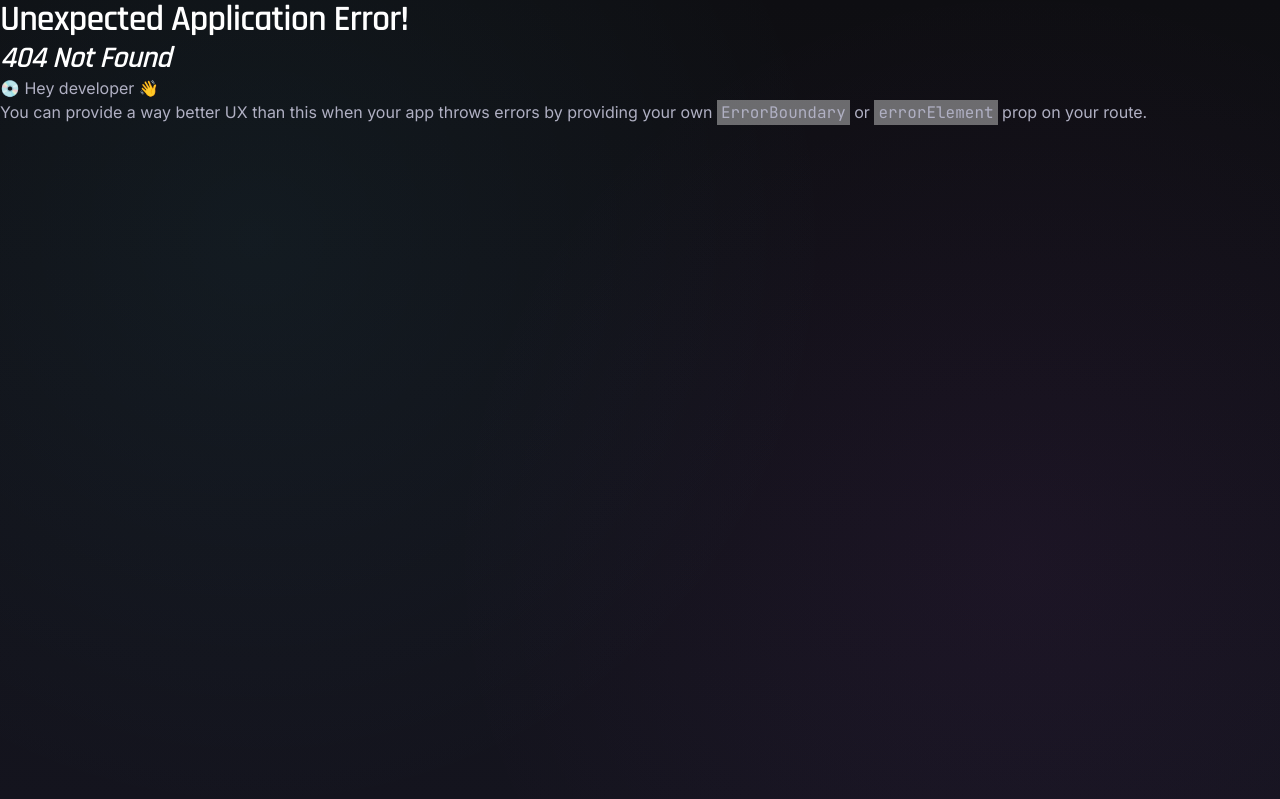
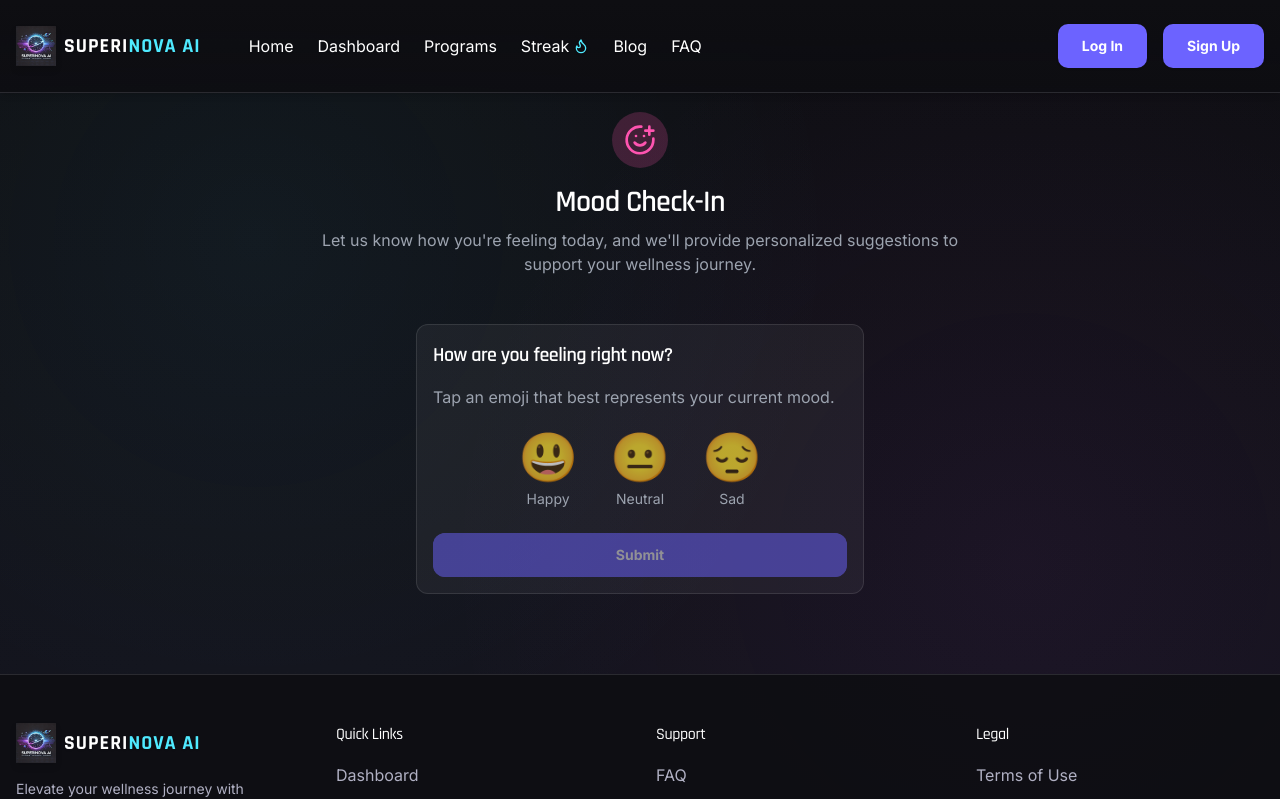
Before and after one commit to suryagm2025/supernova-wellness-journey, a React (Vite) app: page /emotion-check in a window 1280 px wide. Before the commit this address had no page. Shown: the top 799 px of the page. Built offline with nearby package versions, Linux system fonts and the light colour scheme.

Commit message:
Add emotion-based personalization
Implement emoji-based input for personalized suggestions.

```diff
--- a/src/App.tsx
+++ b/src/App.tsx
@@ -21,6 +21,7 @@ import WaterIntake from '@/pages/WaterIntake';
 import Suggestions from '@/pages/Suggestions';
 import ResetPassword from '@/pages/ResetPassword';
 import Streak from '@/pages/Streak';
+import EmotionCheck from '@/pages/EmotionCheck';
 
 // Separate AuthCheck component that uses the useAuth hook
 const AuthCheck = ({ children }: { children: React.ReactNode }) => {
@@ -51,6 +52,7 @@ const router = createBrowserRouter(
       <Route path="/signup" element={<SignUp />} />
       <Route path="/reset-password" element={<ResetPassword />} />
       <Route path="/streak" element={<Streak />} />
+      <Route path="/emotion-check" element={<EmotionCheck />} />
 
       {/* Protected routes */}
       <Route path="/dashboard" element={<AuthCheck><Dashboard /></AuthCheck>} />
--- /dev/null
+++ b/src/components/emotion/EmotionBasedPersonalization.tsx
@@ -0,0 +1,28 @@
+
+import React, { useState } from 'react';
+import EmotionPicker, { EmotionType } from './EmotionPicker';
+import EmotionSuggestion from './EmotionSuggestion';
+
+const EmotionBasedPersonalization: React.FC = () => {
+  const [selectedEmotion, setSelectedEmotion] = useState<EmotionType>(null);
+
+  const handleEmotionSelected = (emotion: EmotionType) => {
+    setSelectedEmotion(emotion);
+  };
+
+  const handleReset = () => {
+    setSelectedEmotion(null);
+  };
+
+  return (
+    <div className="max-w-md mx-auto">
+      {!selectedEmotion ? (
+        <EmotionPicker onEmotionSelected={handleEmotionSelected} />
+      ) : (
+        <EmotionSuggestion emotion={selectedEmotion} onReset={handleReset} />
+      )}
+    </div>
+  );
+};
+
+export default EmotionBasedPersonalization;
--- /dev/null
+++ b/src/components/emotion/EmotionPicker.tsx
@@ -0,0 +1,85 @@
+
+import React, { useState } from 'react';
+import { RadioGroup, RadioGroupItem } from '@/components/ui/radio-group';
+import { Label } from '@/components/ui/label';
+import { Button } from '@/components/ui/button';
+import { toast } from 'sonner';
+
+export type EmotionType = 'happy' | 'neutral' | 'sad' | null;
+
+interface EmotionPickerProps {
+  onEmotionSelected: (emotion: EmotionType) => void;
+}
+
+const EmotionPicker: React.FC<EmotionPickerProps> = ({ onEmotionSelected }) => {
+  const [selectedEmotion, setSelectedEmotion] = useState<EmotionType>(null);
+
+  const handleSubmit = (e: React.FormEvent) => {
+    e.preventDefault();
+
+    if (!selectedEmotion) {
+      toast.error("Hmm... your emotion didn't come through. Mind tapping it again? Or you can type how you feel if you prefer.");
+      return;
+    }
+
+    onEmotionSelected(selectedEmotion);
+  };
+
+  return (
+    <div className="p-4 rounded-lg bg-white/5 border border-white/10">
+      <h3 className="text-xl font-display mb-4">How are you feeling right now?</h3>
+      <p className="text-gray-400 mb-6">Tap an emoji that best represents your current mood.</p>
+
+      <form onSubmit={handleSubmit}>
+        <RadioGroup
+          value={selectedEmotion || ''}
+          onValueChange={(value) => setSelectedEmotion(value as EmotionType)}
+          className="flex justify-center gap-8 mb-6"
+        >
+          <div className="flex flex-col items-center">
+            <RadioGroupItem value="happy" id="happy" className="sr-only" />
+            <Label
+              htmlFor="happy"
+              className={`text-5xl cursor-pointer transition-transform ${selectedEmotion === 'happy' ? 'scale-125' : 'opacity-70 hover:opacity-100'}`}
+            >
+              😃
+            </Label>
+            <span className="mt-2 text-sm text-gray-400">Happy</span>
+          </div>
+
+          <div className="flex flex-col items-center">
+            <RadioGroupItem value="neutral" id="neutral" className="sr-only" />
+            <Label
+              htmlFor="neutral"
+              className={`text-5xl cursor-pointer transition-transform ${selectedEmotion === 'neutral' ? 'scale-125' : 'opacity-70 hover:opacity-100'}`}
+            >
+              😐
+            </Label>
+            <span className="mt-2 text-sm text-gray-400">Neutral</span>
+          </div>
+
+          <div className="flex flex-col items-center">
+            <RadioGroupItem value="sad" id="sad" className="sr-only" />
+            <Label
+              htmlFor="sad"
+              className={`text-5xl cursor-pointer transition-transform ${selectedEmotion === 'sad' ? 'scale-125' : 'opacity-70 hover:opacity-100'}`}
+            >
+              😔
+            </Label>
+            <span className="mt-2 text-sm text-gray-400">Sad</span>
+          </div>
+        </RadioGroup>
+
+        <Button
+          type="submit"
+          className="w-full button-glow"
+          disabled={!selectedEmotion}
+        >
+          Submit
+        </Button>
+      </form>
+    </div>
+  );
+};
+
+export default EmotionPicker;
--- /dev/null
+++ b/src/components/emotion/EmotionSuggestion.tsx
@@ -0,0 +1,99 @@
+
+import React from 'react';
+import { EmotionType } from './EmotionPicker';
+import GlassMorphicCard from '../ui/GlassMorphicCard';
+import { Button } from '../ui/button';
+import { Sparkles, ArrowLeft } from 'lucide-react';
+
+interface EmotionSuggestionProps {
+  emotion: EmotionType;
+  onReset: () => void;
+}
+
+const getSuggestionForEmotion = (emotion: EmotionType): string => {
+  switch (emotion) {
+    case 'happy':
+      const happySuggestions = [
+        "Channel that positive energy into a 10-minute dance session to your favorite upbeat song!",
+        "Share your good mood by reaching out to someone who might need a lift today.",
+        "Use this positive momentum to tackle that one thing you've been putting off.",
+        "Try a new walking route today and notice three beautiful things along the way.",
+        "Write down three things you're grateful for right now to amplify your good feelings."
+      ];
+      return happySuggestions[Math.floor(Math.random() * happySuggestions.length)];
+
+    case 'neutral':
+      const neutralSuggestions = [
+        "Take a mindful minute: Close your eyes and just notice three full breaths.",
+        "Step outside for a quick 5-minute nature break, no phone needed.",
+        "Drink a glass of water slowly and mindfully, feeling the sensation of hydration.",
+        "Stretch your body gently for 2 minutes, focusing on where you feel tension.",
+        "Tidy one small space in your environment - even just a desk corner can feel refreshing."
+      ];
+      return neutralSuggestions[Math.floor(Math.random() * neutralSuggestions.length)];
+
+    case 'sad':
+      const sadSuggestions = [
+        "Place one hand on your heart, take three deep breaths, and say 'This feeling will pass'.",
+        "Try this 4-7-8 breathing exercise: Inhale for 4 seconds, hold for 7, exhale for 8. Repeat 3 times.",
+        "Write down what you're feeling without judgment, then close the notebook. It's okay to feel this way.",
+        "Give yourself permission to do something gentle today - a warm shower, a quiet walk, or just rest.",
+        "Listen to a song that matches your mood, then gradually transition to something a bit more uplifting."
+      ];
+      return sadSuggestions[Math.floor(Math.random() * sadSuggestions.length)];
+
+    default:
+      return "I'm here to support your wellness journey, whatever you're feeling today.";
+  }
+};
+
+const getEmotionMessage = (emotion: EmotionType): string => {
+  switch (emotion) {
+    case 'happy':
+      return "You're feeling bright today! Let's channel that energy into something uplifting.";
+    case 'neutral':
+      return "Feeling neutral is okay. Sometimes it's a space of calm. Let's keep it light today.";
+    case 'sad':
+      return "Not your best day? I'm here for you. Here's a grounding practice tailored to lift your energy gently:";
+    default:
+      return "How are you feeling today?";
+  }
+};
+
+const EmotionSuggestion: React.FC<EmotionSuggestionProps> = ({ emotion, onReset }) => {
+  if (!emotion) return null;
+
+  const message = getEmotionMessage(emotion);
+  const suggestion = getSuggestionForEmotion(emotion);
+
+  return (
+    <GlassMorphicCard className="p-6 animate-fade-in">
+      <div className="flex items-center mb-4">
+        <div className="text-4xl mr-4">
+          {emotion === 'happy' ? '😃' : emotion === 'neutral' ? '😐' : '😔'}
+        </div>
+        <div>
+          <h3 className="text-xl font-display">{message}</h3>
+        </div>
+      </div>
+
+      <div className="bg-white/5 border border-white/10 rounded-lg p-4 mb-6">
+        <div className="flex">
+          <Sparkles className="text-supernova-blue mr-3 mt-1 flex-shrink-0" size={16} />
+          <p className="text-gray-200">{suggestion}</p>
+        </div>
+      </div>
+
+      <Button
+        variant="outline"
+        onClick={onReset}
+        className="flex items-center"
+      >
+        <ArrowLeft size={16} className="mr-2" />
+        Select another emotion
+      </Button>
+    </GlassMorphicCard>
+  );
+};
+
+export default EmotionSuggestion;
--- /dev/null
+++ b/src/pages/EmotionCheck.tsx
@@ -0,0 +1,34 @@
+
+import React from 'react';
+import Header from '../components/layout/Header';
+import Footer from '../components/layout/Footer';
+import EmotionBasedPersonalization from '../components/emotion/EmotionBasedPersonalization';
+import { SmilePlus } from 'lucide-react';
+
+const EmotionCheck = () => {
+  return (
+    <div className="min-h-screen">
+      <Header />
+
+      <main className="pt-28 pb-20">
+        <div className="container mx-auto px-4">
+          <div className="mb-12 text-center">
+            <div className="inline-flex items-center justify-center bg-supernova-pink/20 p-3 rounded-full mb-4">
+              <SmilePlus size={32} className="text-supernova-pink" />
+            </div>
+            <h1 className="text-3xl font-display font-semibold mb-2">Mood Check-In</h1>
+            <p className="text-gray-400 max-w-2xl mx-auto">
+              Let us know how you're feeling today, and we'll provide personalized suggestions to support your wellness journey.
+            </p>
+          </div>
+
+          <EmotionBasedPersonalization />
+        </div>
+      </main>
+
+      <Footer />
+    </div>
+  );
+};
+
+export default EmotionCheck;
```
